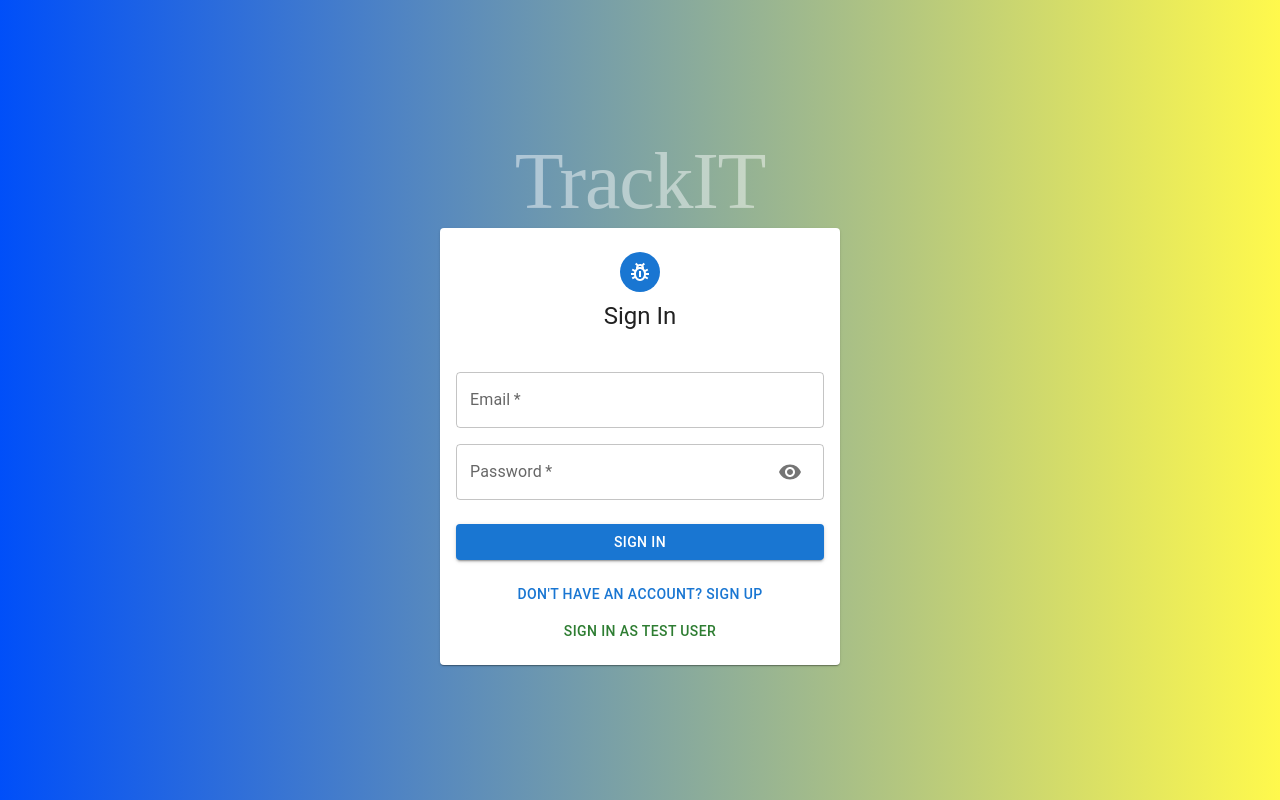
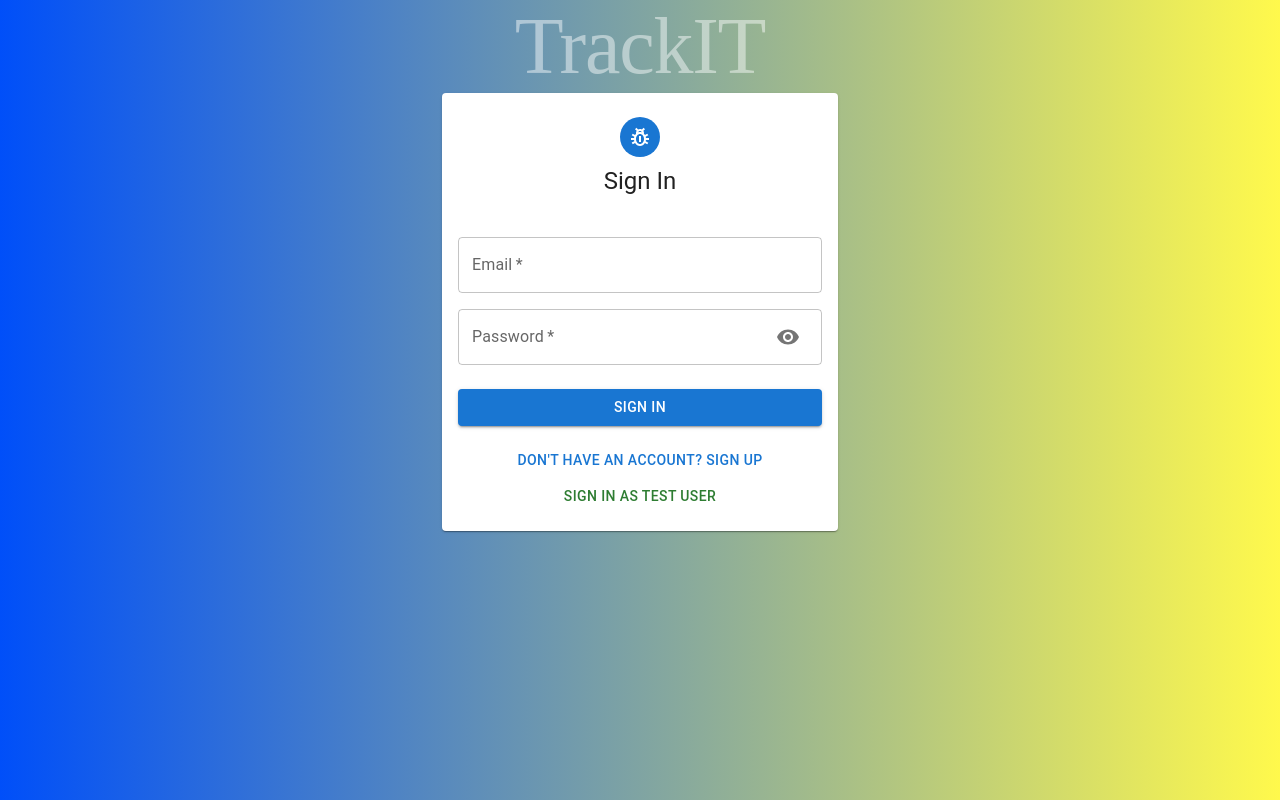
Before and after one commit to mercadorico/TrackIT-client, a React (Create React App) app: page /auth in a window 1280 px wide. Built offline with nearby package versions, Linux system fonts and the light colour scheme.

Commit message:
Remove inner container and 100vh height.

```diff
--- a/src/components/Auth/Auth.js
+++ b/src/components/Auth/Auth.js
@@ -65,10 +65,9 @@ const Auth = () => {
   return (
     <>
       <Box sx={{position: 'absolute', minWidth: '100%', minHeight: '100%', zIndex: -1, background: 'linear-gradient(to right, #004ff9, #fff94c)'}}></Box>
-      <Container component='main' maxWidth='md' sx={{display: 'flex', alignItems: {lg: 'center', sm: 'flex-start'}, height: '100vh'}}>
-      <Container sx={{display: 'flex', flexDirection: 'column', alignItems: 'center'}}>
+      <Container component='main' maxWidth='xs' sx={{display: 'flex', flexDirection: 'column'}}>
           <Box >
-            <Typography variant='h1' color='#FFF7' sx={{fontFamily: 'Raleway sans-serif', fontSize: {lg: '5rem', xs: '3rem'}}}>
+            <Typography variant='h1' color='#FFF7' align='center' sx={{fontFamily: 'Raleway sans-serif', fontSize: {lg: '5rem', xs: '3rem'}}}>
               TrackIT
             </Typography>
           </Box>
@@ -111,7 +110,6 @@ const Auth = () => {
                 }
             </Paper>
           </Box>
-        </Container>
       </Container>
     </>
   )
```
